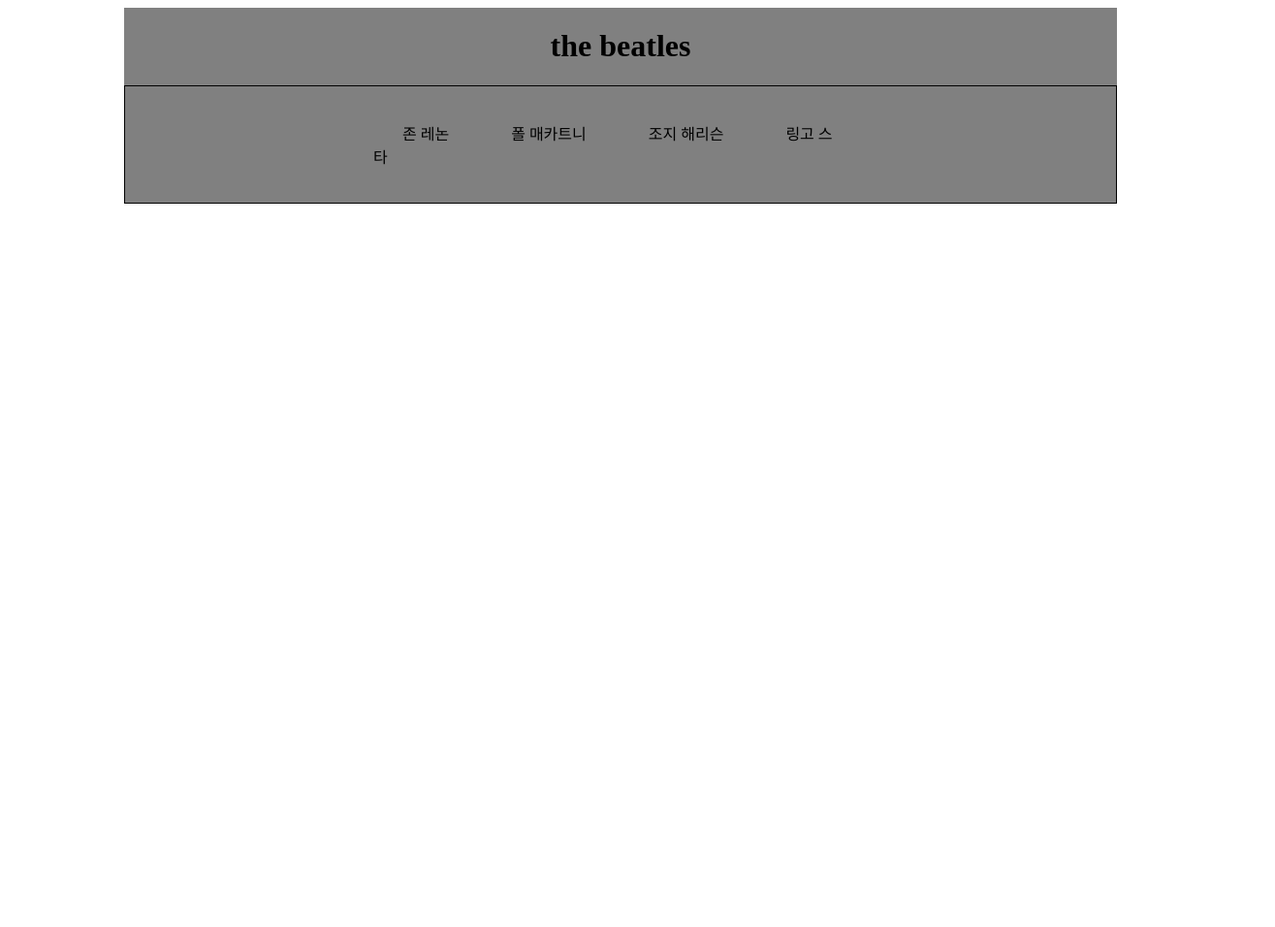
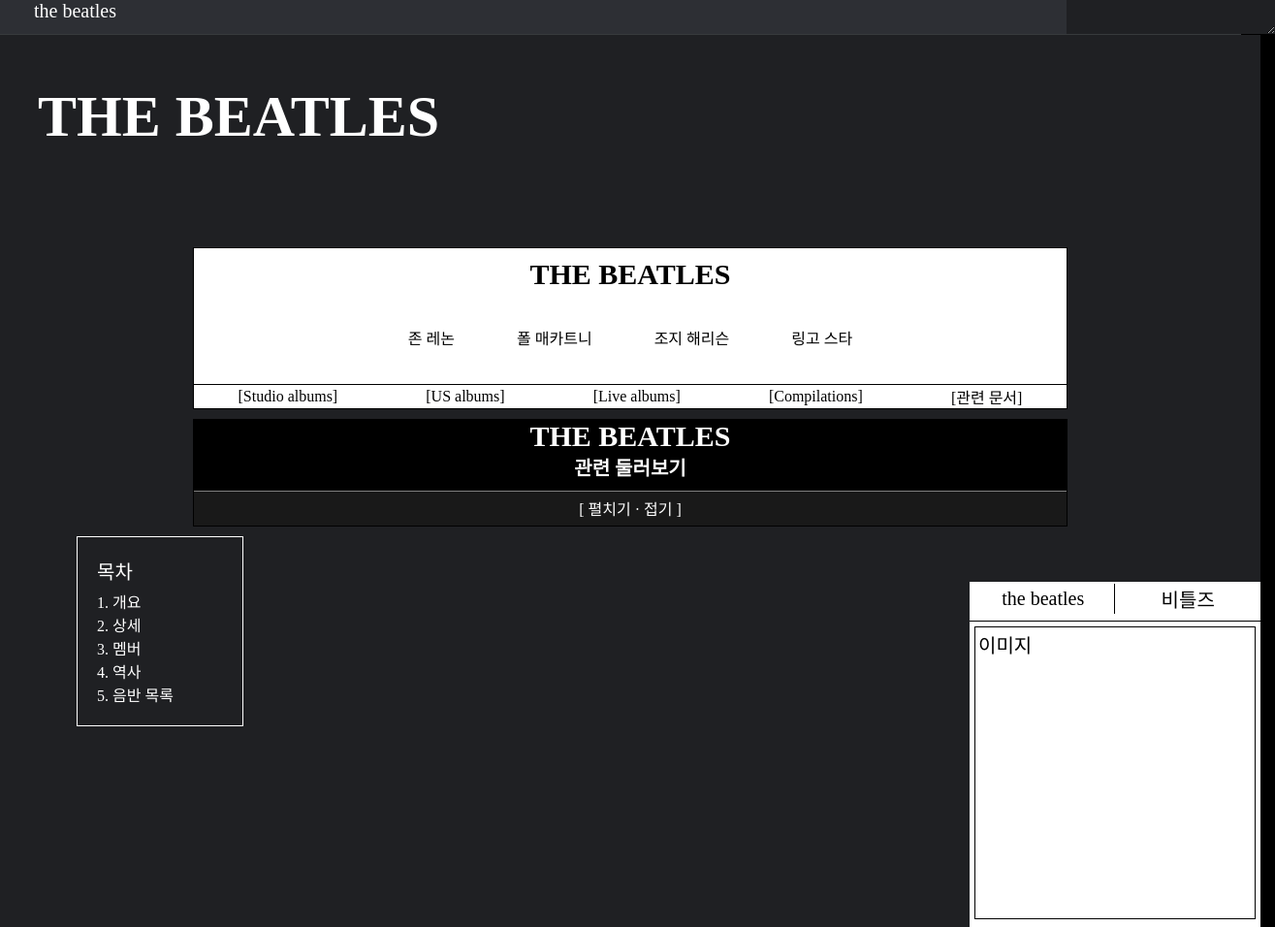
Before and after one commit to daehyeon112/web, a plain HTML site: page web/index.html in a window 1280 px wide. Shown: the top 956 px of the page at 97% size, 1315 px wide, since content can reach past the window. Before the commit the page ends 800 px from the top, so only its background shows below. Drawn offline with Linux system fonts and the light colour scheme.

Commit message:
Add files via upload

```diff
--- a/web/index.html
+++ b/web/index.html
@@ -6,16 +6,63 @@
     <title>the beatles</title>
 </head>
 <body>
-    <div id="backbrod">
-        <h1 id="mainhead">the beatles</h1>
+    <header id="gnb">
+        <div id="logo" >the beatles</div>
+        <textarea id="search" ></textarea>
+    </header>
+    <div id="background">
+        <div id="ctp">
+            <article>
+                <h1 id="mainhead">THE BEATLES</h1>
+                <div id="firsthead">
+                    <strong id="alhead">THE BEATLES</strong>
                     <div id="mems">
                         <p>
                             <a class="mem" href="https://namu.wiki/w/%EC%A1%B4%20%EB%A0%88%EB%85%BC" target="_blank">존 레논</a>
                             <a class="mem" href="https://namu.wiki/w/%ED%8F%B4%20%EB%A7%A4%EC%B9%B4%ED%8A%B8%EB%8B%88" target="_blank">폴 매카트니</a>
-                <a class="mem" href="https://namu.wiki/w/%ED%8F%B4%20%EB%A7%A4%EC%B9%B4%ED%8A%B8%EB%8B%88" target="_blank">조지 해리슨</a>
+                            <a class="mem" href="https://namu.wiki/w/%EC%A1%B0%EC%A7%80%20%ED%95%B4%EB%A6%AC%EC%8A%A8#s-3.2" target="_blank">조지 해리슨</a>
                             <a class="mem" href="https://namu.wiki/w/%EB%A7%81%EA%B3%A0%20%EC%8A%A4%ED%83%80" target="_blank">링고 스타</a>
                         </p>
                     </div>
+                    <div id="albums">
+                        <div class="album">[Studio albums]</div>
+                        <div class="album">[US albums]</div>
+                        <div class="album">[Live albums]</div>
+                        <div class="album">[Compilations]</div>
+                        <div class="album">[관련 문서]</div>
                     </div>
+                </div>
+                <div id="oiftion">
+                    <strong id="oiftionhead">THE BEATLES
+                    <br><div id="oiftion2">관련 둘러보기</div></strong>
+                    <div id="oioption">[ 펼치기 · 접기 ]</div>
+                </div>
+                <div id="toc">
+                    <div id="toc1">
+                        <div id="tochead">목차</div>
+                        <div>1. 개요</div>
+                        <div>2. 상세</div>
+                        <div>3. 멤버</div>
+                        <div>4. 역사</div>
+                        <div>5. 음반 목록</div>
+                    </div>
+                </div>
+                <div id="table1">
+                    <table class="table1">
+                        <tbody class="table1">
+                            <tr id="table1tr">
+                                <td id="table1tr1td1">the beatles</td> <td id="table1tr1td2">비틀즈</td>
+                            </tr>
+                            <tr id="table1tr2">
+                                <td>이미지</td>
+                            </tr>
+                        </tbody>
+                    </table>
+            </article>
+        </div>
+    </div>
+    <footer>
+        the beatles<span class="footerbar">|</span> 비틀즈 <span class="footerbar">|</span> ビートルズ <span class="footerbar">|</span> Битлз <span class="footerbar">|</span> Etiam volutpat
+    </footer>
 </body>
 </html>
--- a/web/style.css
+++ b/web/style.css
@@ -1,13 +1,67 @@
-#mems{
-    border:1px solid black;
-    padding:20px;
-    display:block;
-    padding-left: 25%;
-    padding-right: 25%;
+body{
+    margin: 0px;
+    background-color: black;
+}
+#ctp{
+    margin: 0;
+    background-color: #1f2023;
+    color:white;
+    width: 1300px;
+    display:flex;
+    justify-content:center;
+    margin: 0 auto;
+    height: 5000px;
+    }
+#gnb{height: 35px;
+    background-color: #2d2f34;
+    border-bottom: 1px solid #373a3c;
+}
+#logo{
+    font-size: 20px;
+    display: inline;
+    position: absolute;
+    left: 35px;
+    color: white;
+}
+#search{
+    position: relative;
+    left: 1100px;
+    width: 215px;
+    height: 35px;
+    display: inline;
+    padding: 0px;
+    border  : 0px solid #373a3c;
+    background-color: #1f2023;
+}
+#mainhead{
+    font-size: 60px;
+    position: relative;
+    right: 160px;
+    margin-bottom: 100px;
+}
+#albums{
+    display:flex;
+    justify-content:center;
+}
+.album{
+    display: inline-block;
+    margin: auto;
 }
 
-#mainhead{
+#mems{
+    border-bottom:1px solid black;
+    padding:20px;
+    display:flex;
+    justify-content:center;
+}
+
+#alhead{
+    display: block;
     text-align: center;
+    margin: 0px;
+    padding-top: 10px;
+    font-size: 30px;
+
 }
 
 .mem{
@@ -18,10 +72,97 @@
     text-decoration: none;
     color: black;
 }
-#backbrod{
+#firsthead{
+    position: relative;
+    margin: 0 auto;
+    display: block;
+    background-color: white;
+    color: black;
+    width: 900px;
+    border: 1px solid black;
+}
+#oiftion{
+    margin-top: 10px;
+    width: 900px;
+    background-color:black ;
+    color: white;
+    text-align: center;
+    border: 1px solid black;
+}
+#oiftion2{
+font-size: 20px;
+margin-bottom: 10px;
+}
+#oioption{
+    background-color: #191919 ;
+    height: 30px;
+    border-top: 1px solid gray ;
+    padding-top: 5px;
+}
+#oiftionhead{
+    font-size: 30px;
+}
+#toc{
+    position: relative;
+    top: 10px;
+    right: 120px;
+    border: 1px solid white ;
+    width: 130px;
+    padding: 20px;
+}
+#toc1{
+    margin: 0px;
+}
+#tochead{
+    font-size: 20px;
+    margin-bottom: 5px;
+}
+.table1{
+    display: inline-block;
+    width: 300px;
+}
+#table1{
+    background-color: white;
+    color: black;
     position: absolute;
-    left: 10%;
-    right: 10%;
-    display: inline-block;
-    background-color: gray;
+    left: 1000px;
+    top: 600px;
+    display:inline-block;
+    width: 300px;
+    height: 600px;
+    font-size: 20px;
 }
+#table1tr{
+    display: block;
+    width: 300px;
+    height: 40px;
+    border-bottom: 1px solid black;
+    position: relative;
+}
+#table1tr1td1{
+    width: 150px;
+    text-align: center;
+    border-right: 1px solid black;
+}
+#table1tr1td2{
+    text-align: center;
+    width: 150px;
+}
+#table1tr2{
+    display: block;
+    height: 300px;
+    margin: 5px;
+    border: 1px solid;
+}
+footer{
+    display: block;
+    width: 100%;
+    height: 50px;
+    background-color: #2d2f34;
+    color: white;
+    text-align: center;
+    border-top: 1px solid gray;
+}
+.footerbar{
+    margin: 20px;
+}
```
Lines whose indentation alone changed are shown as unchanged.
